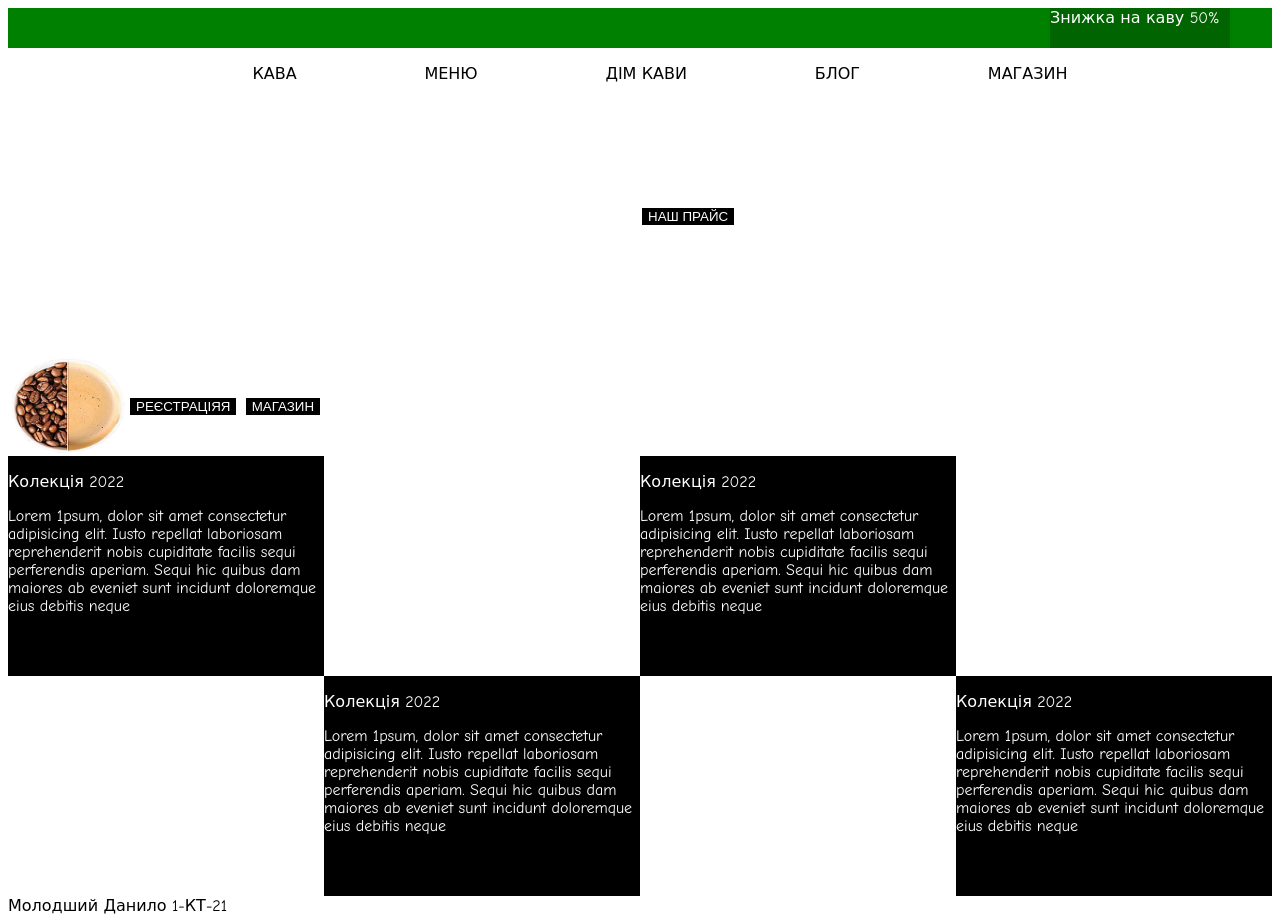
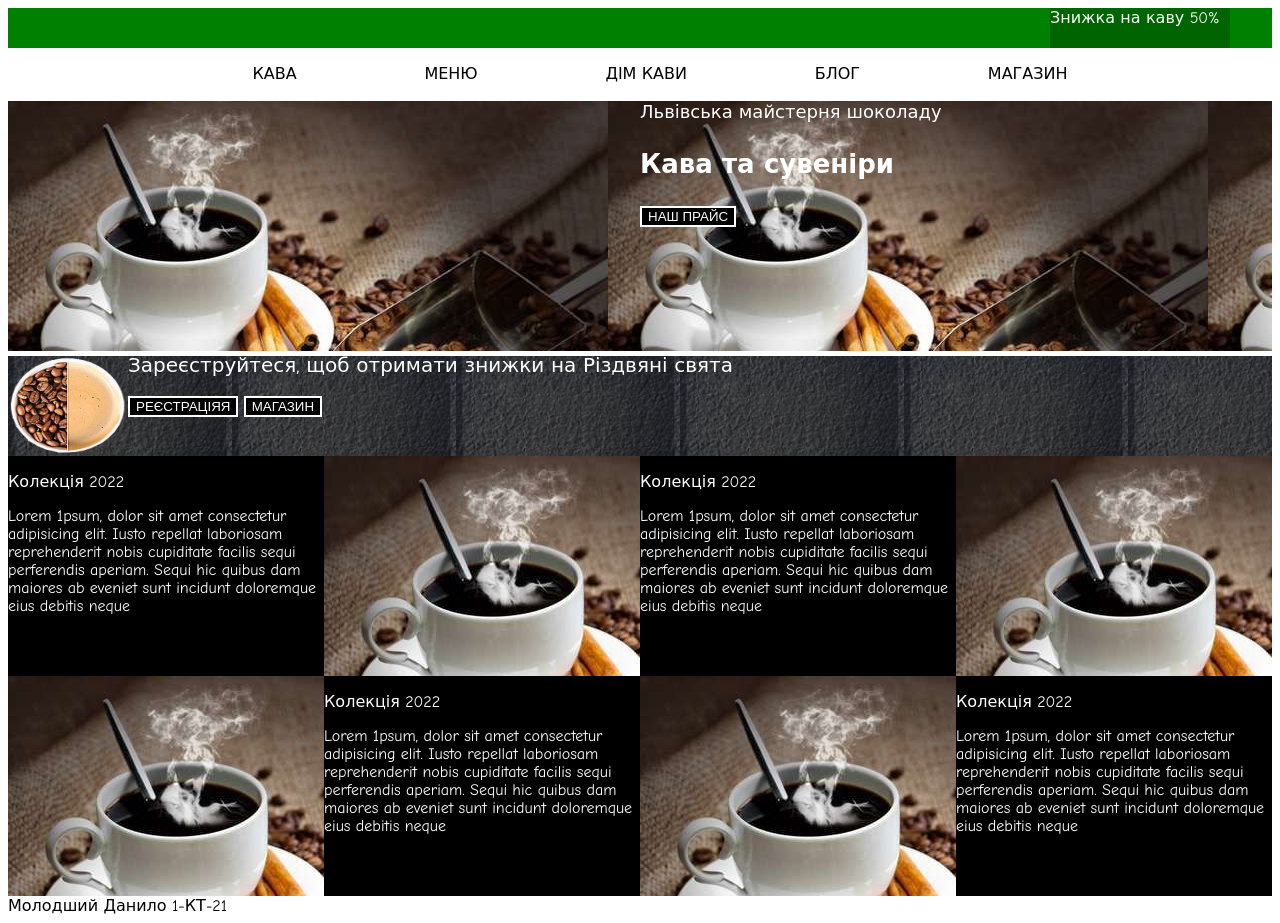
Before and after one commit to Enkerou/12051Molodshyi, a plain HTML site: page index.html in a window 1280 px wide. Drawn offline with Linux system fonts and the light colour scheme.

Commit message:
Update style.css

```diff
--- a/style.css
+++ b/style.css
@@ -28,7 +28,7 @@ a {
 	color: black;
 }
 .baner {
-	background-image: src="coffee.jpg";
+	background-image: url(coffee.jpg);
 	height: 250px;
 }
 p {
@@ -51,7 +51,7 @@ p {
 	background-color: black;
 }
 .zaklyk{
-	background-image: src="coffee2.png";
+	background-image: url(coffee2.png);
 	height: 100px;
 	line-height: 20px;
 }
@@ -69,7 +69,7 @@ p {
 	float: left;
 }
 .photo_m{
-	background-image: src="coffee.jpg";
+	background-image: url(coffee.jpg);
 	height: 220px;
 	width: 25%;
 	float: left;
```
